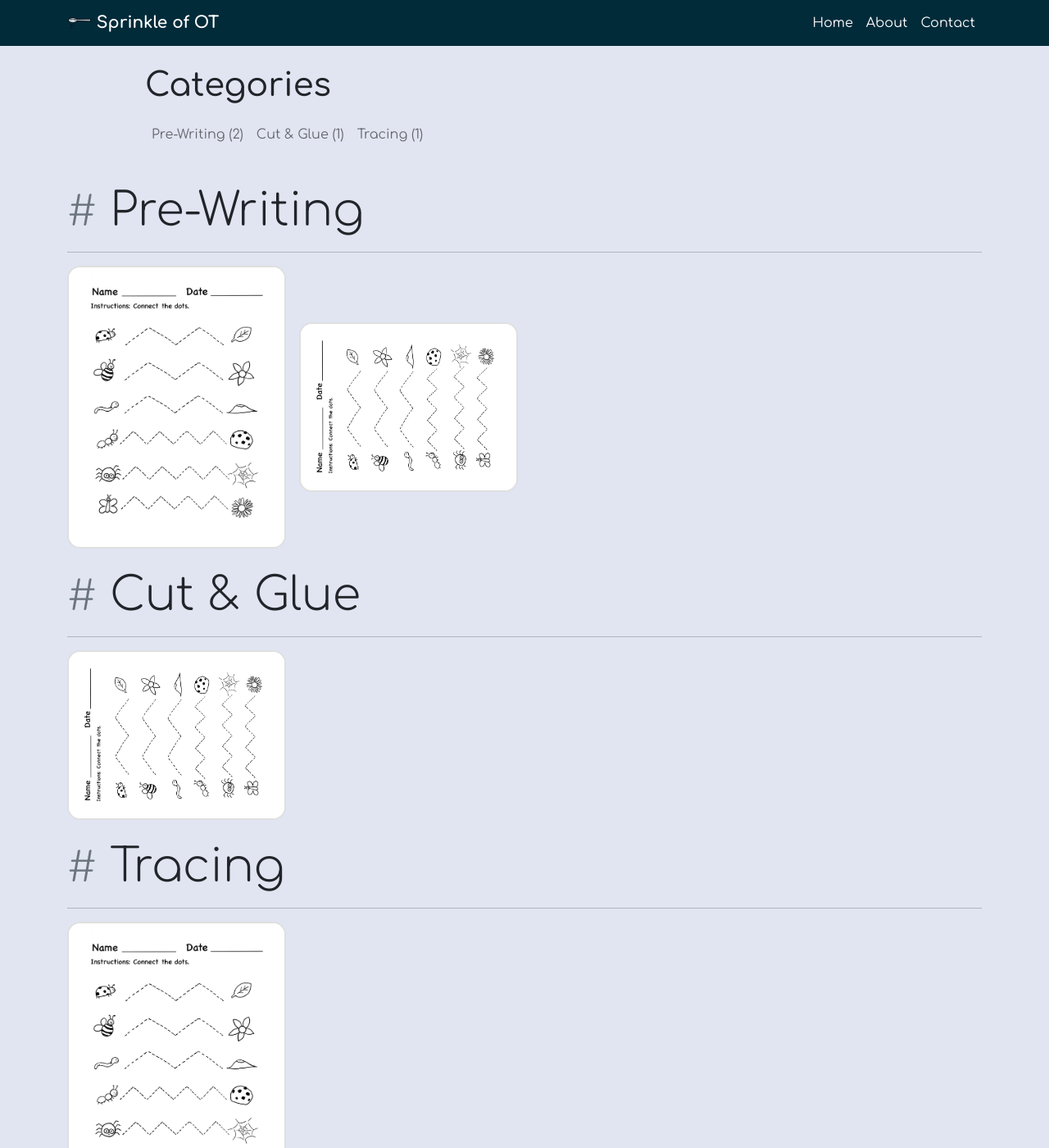
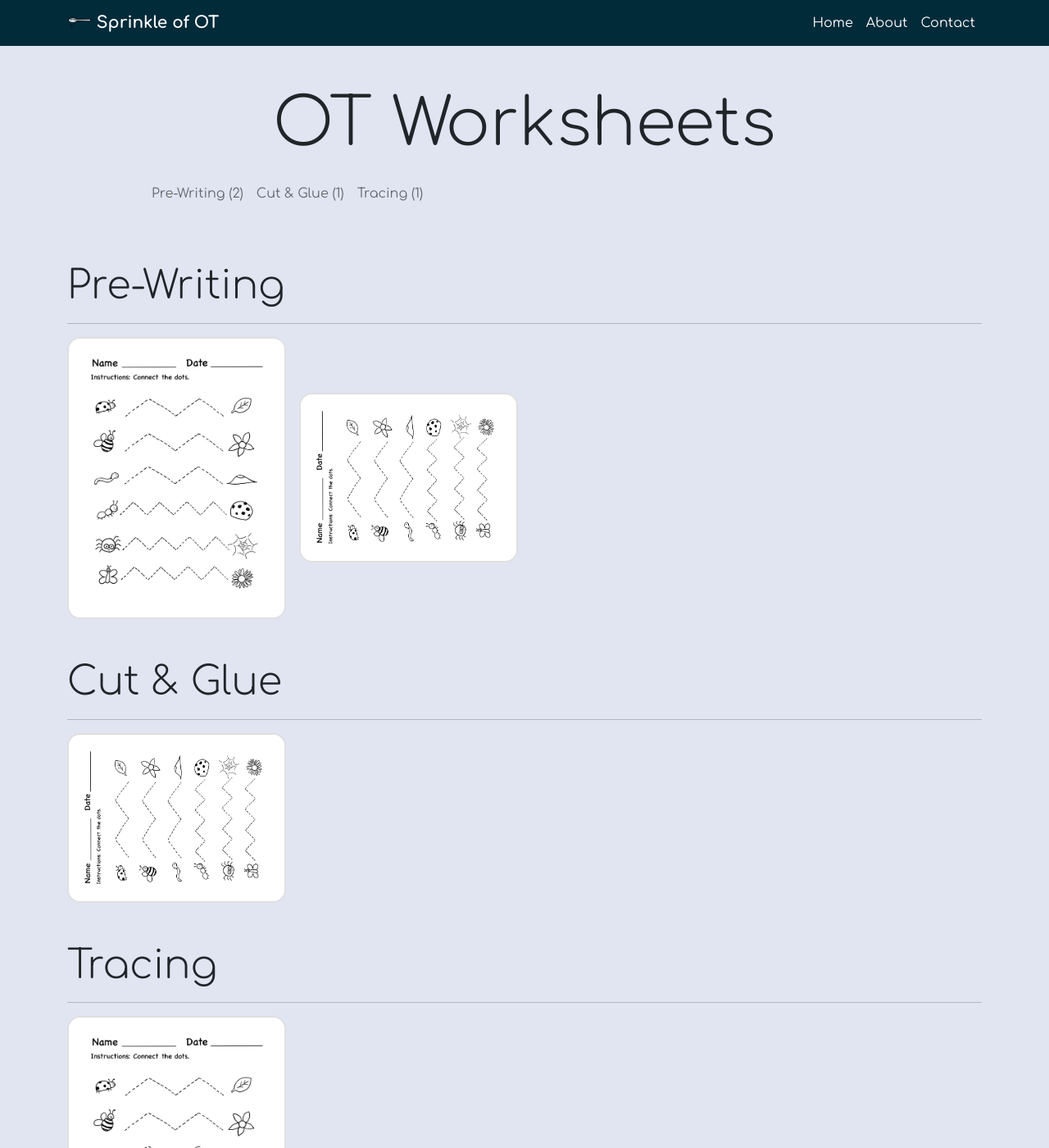
Before and after one commit to SprinkleOfOT/sprinkleofot.github.io, a Jekyll site: the page built from _pages/categories.html, in a window 1280 px wide and 1400 px high. Shown: the whole window at 82% size. Built offline with Jekyll 4.4.1, drawn with Linux system fonts in a browser that asks for light colours.

Commit message:
Clean up categories. Make center title bigger.

```diff
--- a/_pages/categories.html
+++ b/_pages/categories.html
@@ -4,12 +4,11 @@ layout: default
 permalink: "/categories.html"
 ---
 
-<section class="mt-4 mb-5">
-
+<section class="mt-5 mb-5">
   <div class="container mb-4">
     <div class="row justify-content-md-center">
-      <div class="col-10">
-        <h1 class="font-weight-bold title">Categories</h1>
+      <div class="col-12 col-md-10">
+        <h1 class="title text-center display-1">OT Worksheets</h1>
         <div class="row">
           {% include menu-categories.html %}
         </div>
@@ -22,7 +21,7 @@ permalink: "/categories.html"
     {% for category in site.categories %}
     </div>
 
-    <h3 class="mt-4 display-4" id="{{ category[0] | downcase }}"><small class="text-muted">#</small> {{ category[0] }}</h3><hr>
+    <h4 class="mt-5 display-5" id="{{ category[0] | downcase }}">{{ category[0] }}</h4><hr>
 
     <div class="row row-cols-2 row-cols-sm-2 row-cols-md-3 row-cols-lg-4 g-2 g-sm-3 align-items-center">
 
--- a/index.html
+++ b/index.html
@@ -6,7 +6,7 @@ layout: default
   <div class="container mb-4">
     <div class="row justify-content-md-center">
       <div class="col-12 col-md-10">
-        <h1 class="fw-bold title text-center">OT Worksheets</h1>
+        <h1 class="title text-center display-1">OT Worksheets</h1>
         <div class="row">
           {% include menu-categories.html %}
         </div>
```
